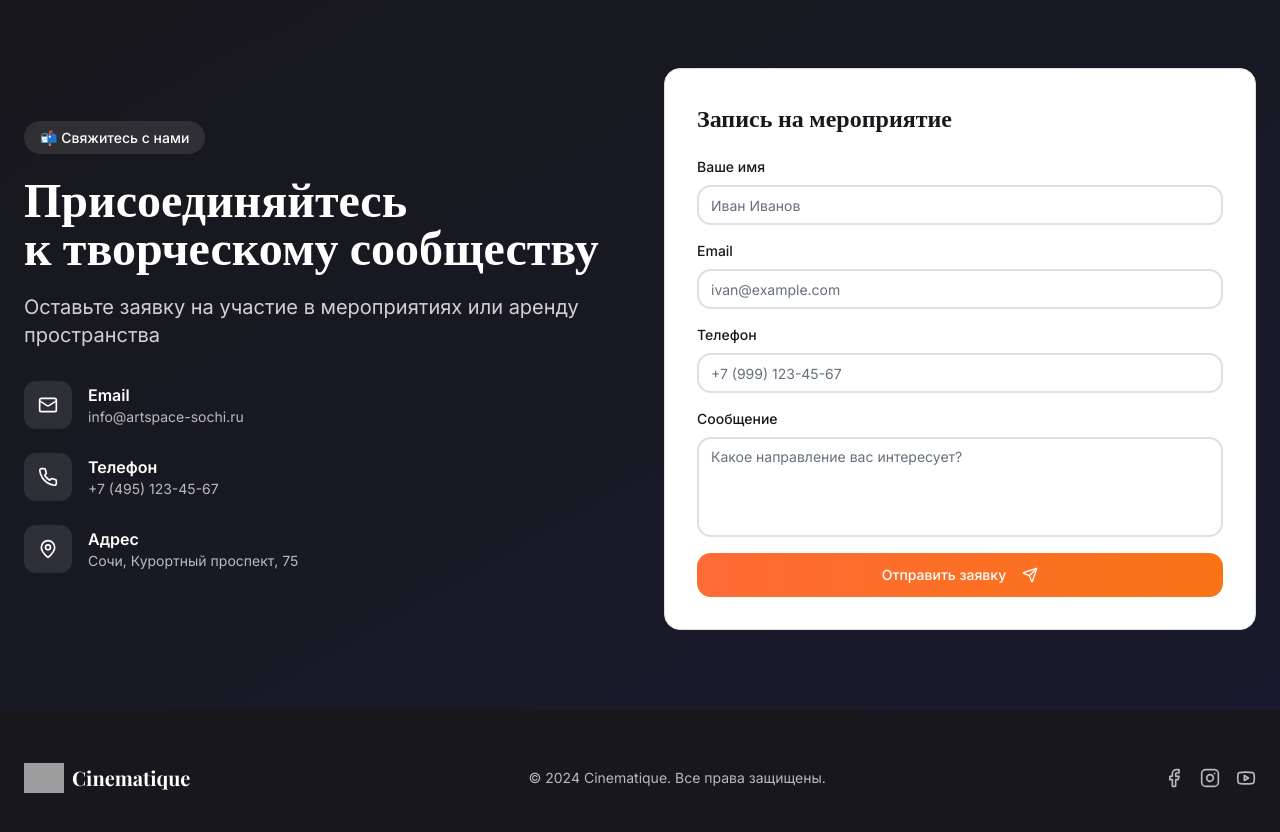
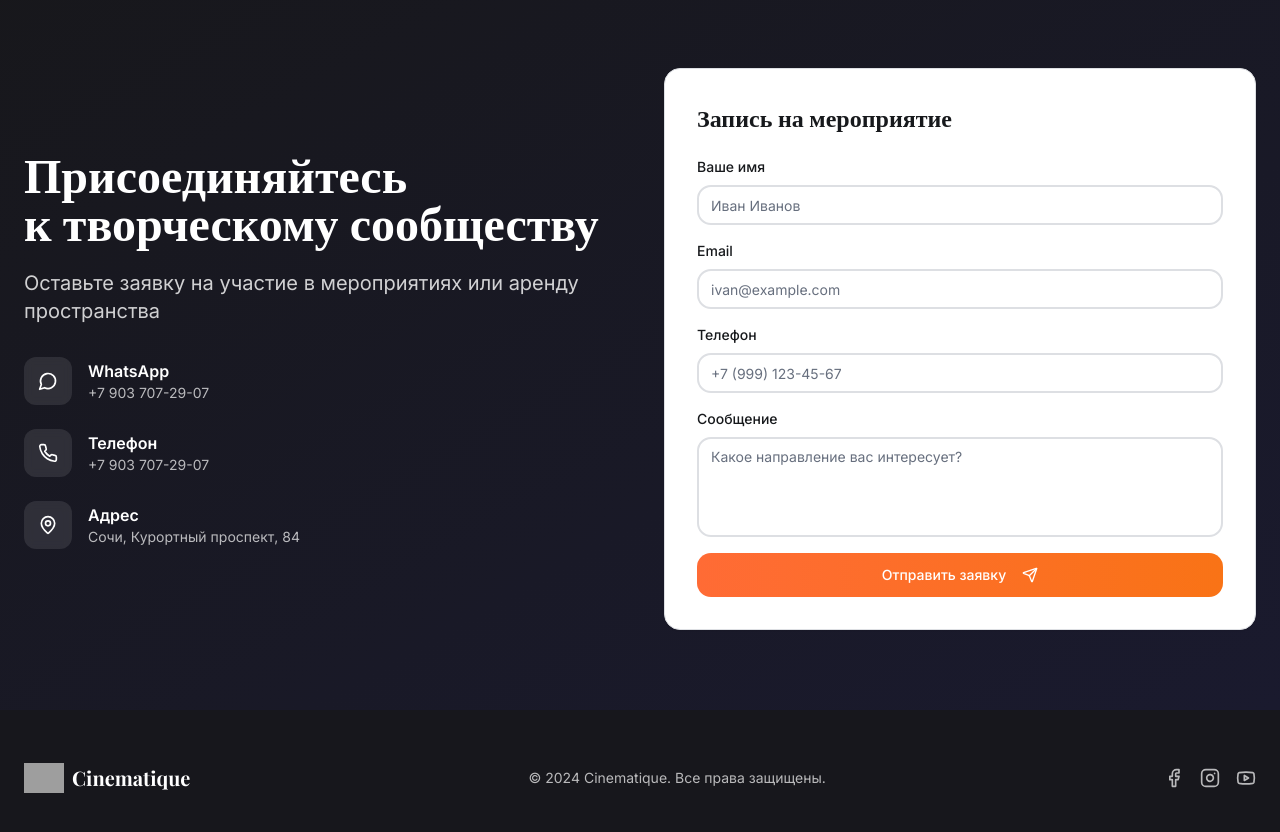
Before and after one commit to pr-poehali-dev/landing-page-creation-14, a React (Vite) app: page / in a window 1280 px wide. Shown: the part 1740-2572 px from the top of the page. Built offline with nearby package versions, Linux system fonts and the light colour scheme; grey boxes are pictures that could not be loaded.

Commit message:
Обновление контактной информации

```diff
--- a/src/pages/Index.tsx
+++ b/src/pages/Index.tsx
@@ -266,10 +266,7 @@ const Index = () => {
         <div className="mx-auto w-full">
           <div className="grid grid-cols-1 lg:grid-cols-2 gap-8 lg:gap-12 items-center">
             <div className="animate-fade-in">
-              <span className="px-4 py-2 bg-white/10 backdrop-blur-sm rounded-full text-sm font-medium">
-                📬 Свяжитесь с нами
-              </span>
-              <h2 className="font-display text-xl sm:text-3xl md:text-4xl lg:text-5xl font-bold mt-6 mb-6">
+              <h2 className="font-display text-xl sm:text-3xl md:text-4xl lg:text-5xl font-bold mb-6">
                 Присоединяйтесь
                 <br />
                 к творческому сообществу
@@ -279,22 +276,22 @@ const Index = () => {
               </p>
 
               <div className="space-y-4 sm:space-y-6">
-                <div className="flex items-center gap-3 sm:gap-4">
+                <a href="https://wa.me/79037072907" target="_blank" rel="noopener noreferrer" className="flex items-center gap-3 sm:gap-4 hover:opacity-80 transition-opacity">
                   <div className="w-10 h-10 sm:w-12 sm:h-12 rounded-xl bg-white/10 backdrop-blur-sm flex items-center justify-center flex-shrink-0">
-                    <Icon name="Mail" size={20} />
+                    <Icon name="MessageCircle" size={20} />
                   </div>
                   <div className="min-w-0">
-                    <div className="font-semibold text-sm sm:text-base">Email</div>
-                    <div className="text-white/70 text-xs sm:text-sm break-all">info@artspace-sochi.ru</div>
+                    <div className="font-semibold text-sm sm:text-base">WhatsApp</div>
+                    <div className="text-white/70 text-xs sm:text-sm">+7 903 707-29-07</div>
                   </div>
-                </div>
+                </a>
                 <div className="flex items-center gap-3 sm:gap-4">
                   <div className="w-10 h-10 sm:w-12 sm:h-12 rounded-xl bg-white/10 backdrop-blur-sm flex items-center justify-center flex-shrink-0">
                     <Icon name="Phone" size={20} />
                   </div>
                   <div className="min-w-0">
                     <div className="font-semibold text-sm sm:text-base">Телефон</div>
-                    <div className="text-white/70 text-xs sm:text-sm">+7 (495) 123-45-67</div>
+                    <div className="text-white/70 text-xs sm:text-sm">+7 903 707-29-07</div>
                   </div>
                 </div>
                 <div className="flex items-center gap-3 sm:gap-4">
@@ -303,7 +300,7 @@ const Index = () => {
                   </div>
                   <div className="min-w-0">
                     <div className="font-semibold text-sm sm:text-base">Адрес</div>
-                    <div className="text-white/70 text-xs sm:text-sm">Сочи, Курортный проспект, 75</div>
+                    <div className="text-white/70 text-xs sm:text-sm">Сочи, Курортный проспект, 84</div>
                   </div>
                 </div>
               </div>
```
